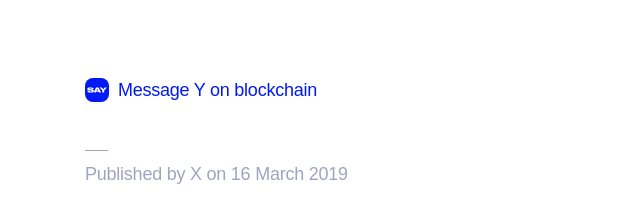
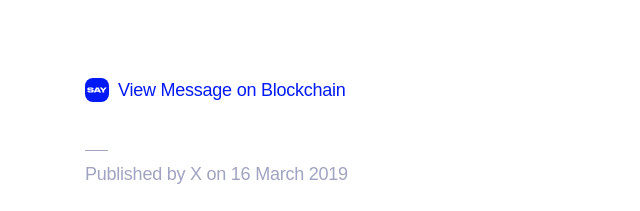
Before and after one commit to Rinta01/say-frontend, a plain HTML site: page index.html in a window 1280 px wide. Shown: the part 220-431 px from the top of the page, 319-959 px from the left. Drawn offline with Linux system fonts and the light colour scheme; no server answers.

Commit message:
Update index.html

```diff
--- a/index.html
+++ b/index.html
@@ -20,7 +20,7 @@
 
         function renderMessage(resp) {
             q("#share-link").href = location.href;
-            q("#message-id").innerText = resp["key"];
+            // q("#message-id").innerText = resp["key"];
             q("#user-id").innerText = resp["key"].split("_")[0];
             q("#user-id").href = "https://wavesexplorer.com/testnet/address/"+resp["key"].split("_")[0];
             q("#message-date").innerText = getTime(resp["value"].split(" // ")[0]);
@@ -77,7 +77,7 @@
                     fill="white" />
             </svg>
             <div class="message-info-text">
-                Message <span id="message-id">Y</span> on blockchain
+                View Message on Blockchain
             </div>
         </div>
         <p class="message" id="message-text"></p>
```
